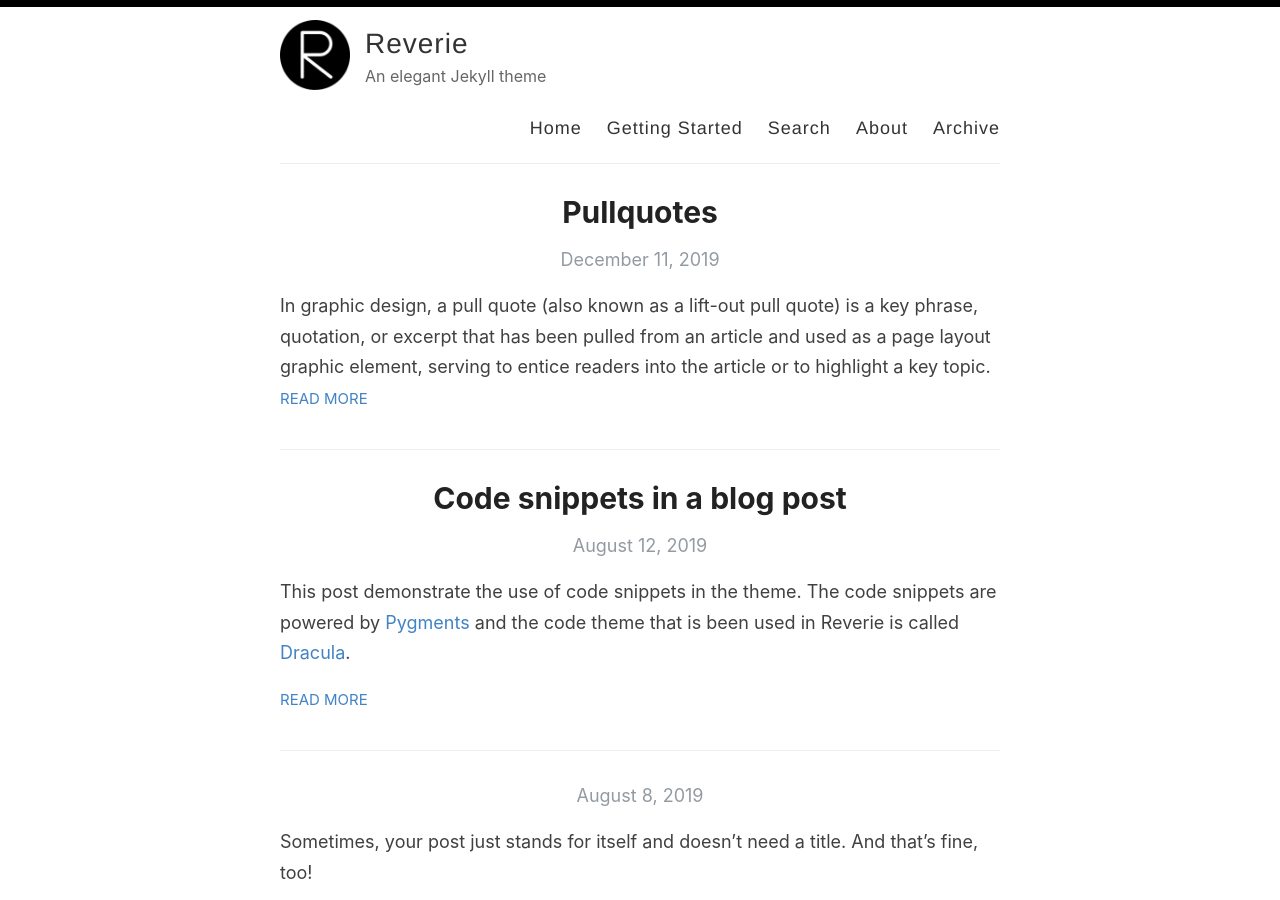
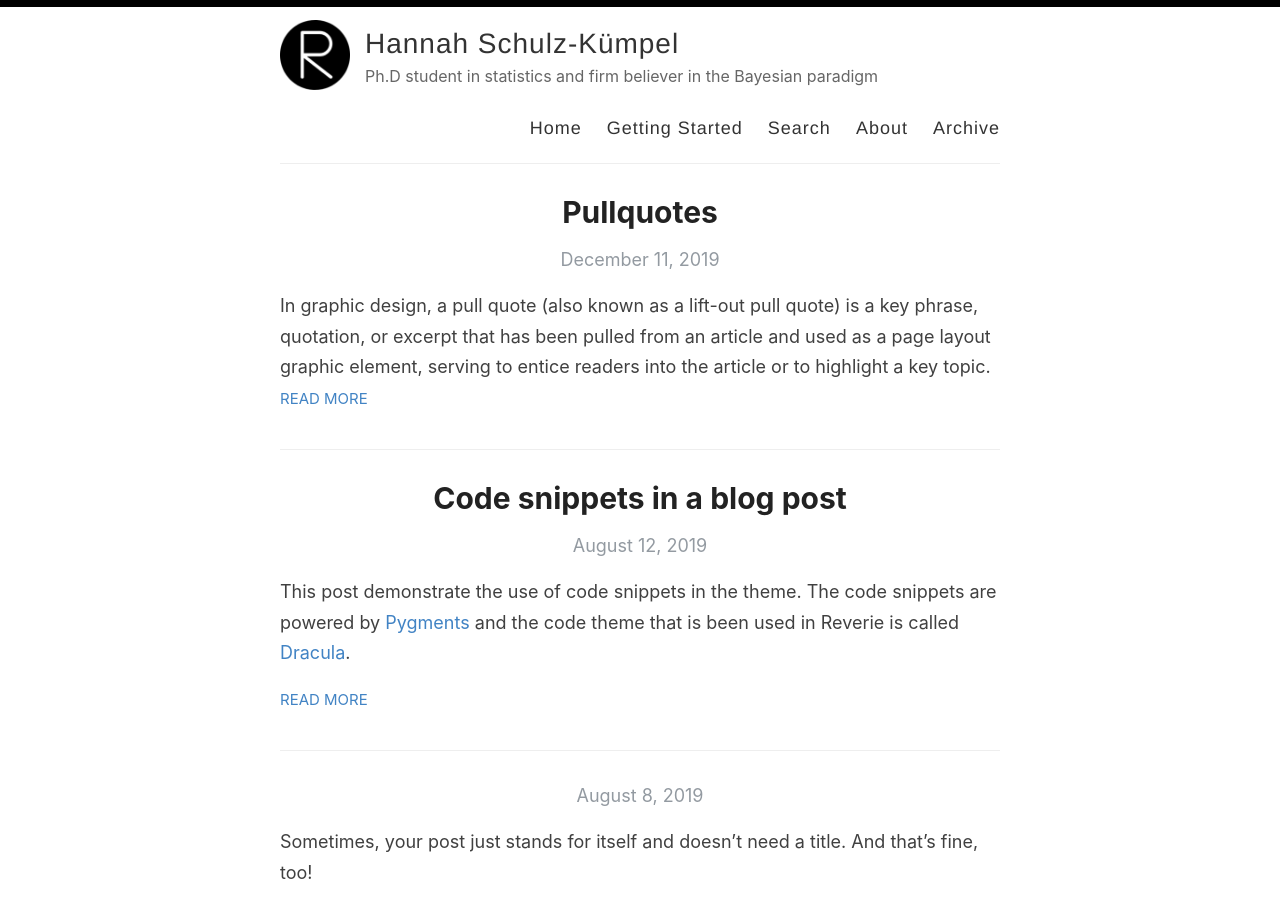
Before and after one commit to 11annah/11annah.github.io, a Jekyll site: the page built from index.html, in a window 1280 px wide and 900 px high. Built offline with Jekyll 4.4.1, drawn with Linux system fonts in a browser that asks for light colours; the list of posts is cut into pages by our own code.

Commit message:
Update _config.yml

```diff
--- a/_config.yml
+++ b/_config.yml
@@ -3,13 +3,13 @@
 #
 
 # Name of your site (displayed in the header)
-name: Reverie
+name: Hannah Schulz-Kümpel
 
 # Name of the author
-author: Amit Merchant
+author: Hannah Schulz-Kümpel
 
 # Short bio or description (displayed in the header)
-description: An elegant Jekyll theme
+description: Ph.D student in statistics and firm believer in the Bayesian paradigm
 
 # URL of your avatar or profile pic (you could use your GitHub profile pic)
 avatar: /images/reverie.png
@@ -21,15 +21,15 @@ avatar: /images/reverie.png
 # Includes an icon in the footer for each username you enter
 footer-links:
   dribbble:
-  email: amit.d.merchant@gmail.com
+  email: hannah.kuempel@t-online.de
   facebook:
   flickr:
-  github: amitmerchant1990/reverie
+  github: 11annah
   instagram:
   linkedin:
   pinterest:
   rss: rss
-  twitter: amit_merchant
+  twitter:
   stackoverflow:
   youtube: # channel/<your_long_string> or user/<user-name>
   googleplus: # anything in your profile username that comes after plus.google.com/
```
